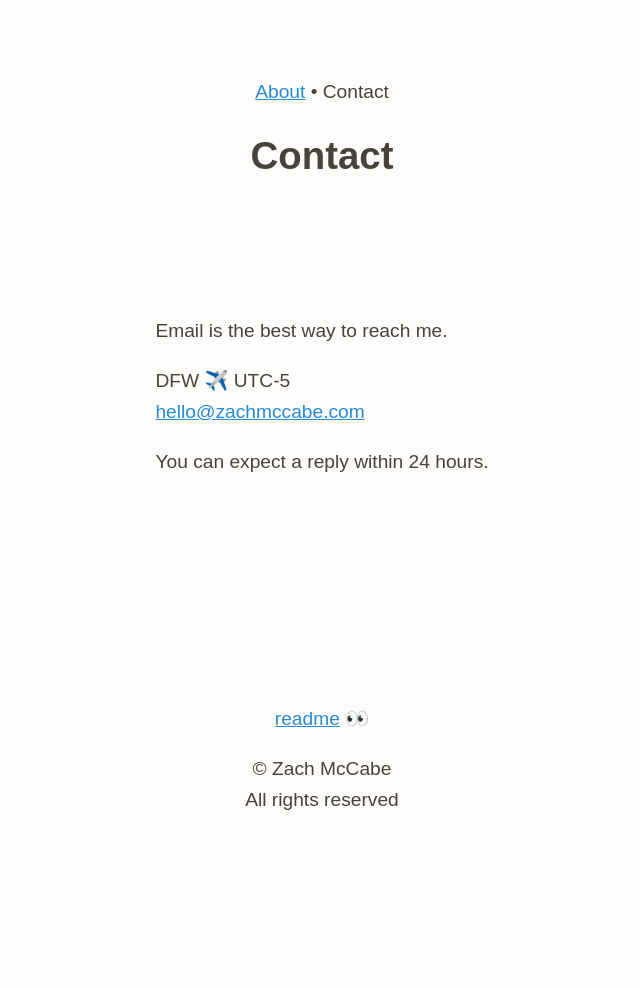
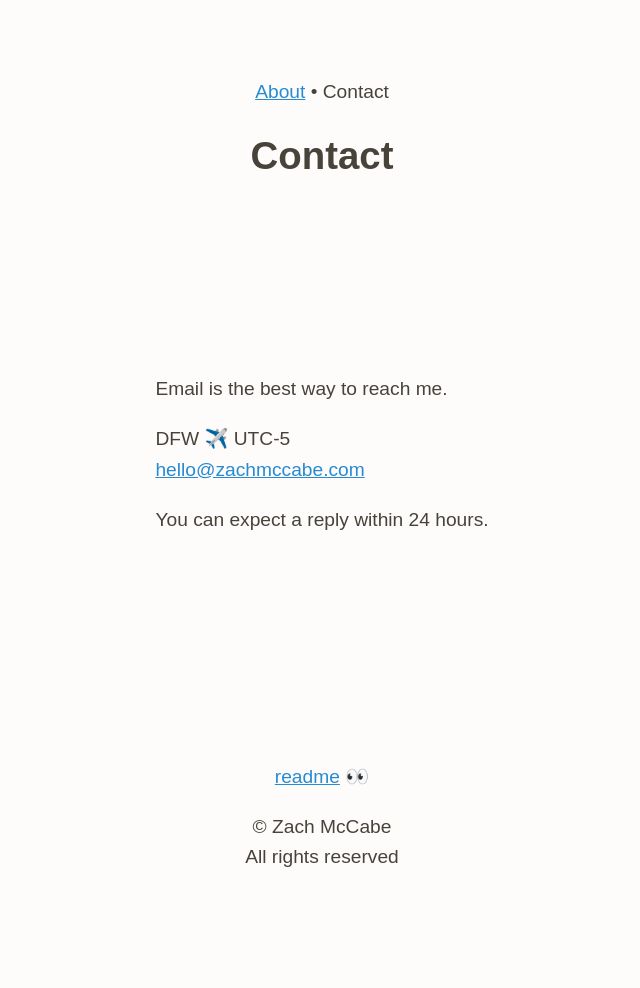
Before and after one commit to zachmccabe/zachmccabe.github.io, a Jekyll site: the page built from contact.md, in a window 1280 px wide. Shown: the whole page, without its empty margins (318-958 px from the left). Built offline with Jekyll 4.4.1, drawn with Linux system fonts in a browser that asks for light colours; before the commit the page ends 931 px from its top, so only the background shows below that.

Commit message:
Update kaoliang_33.html
Update `xwrap` class padding.

```diff
--- a/_includes/kaoliang_33.html
+++ b/_includes/kaoliang_33.html
@@ -43,7 +43,7 @@ article, main, section {
   align-items: center;
   min-height: 20em;
   justify-content: center;
-  padding: 0 1em;
+  padding: 3em 1em 0;
   margin: 0 auto;
 }
 
```
